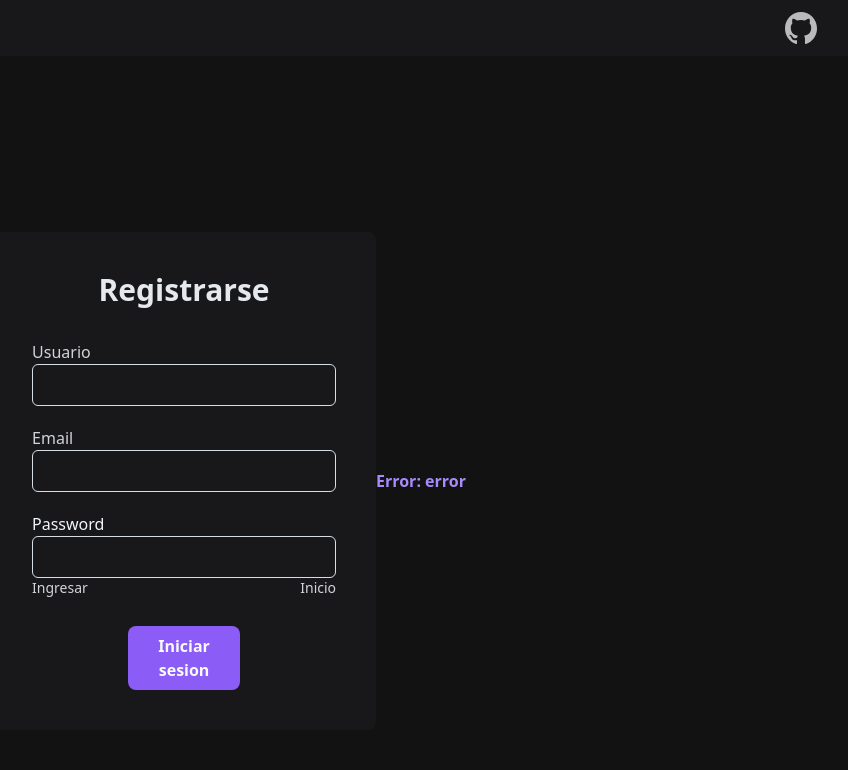
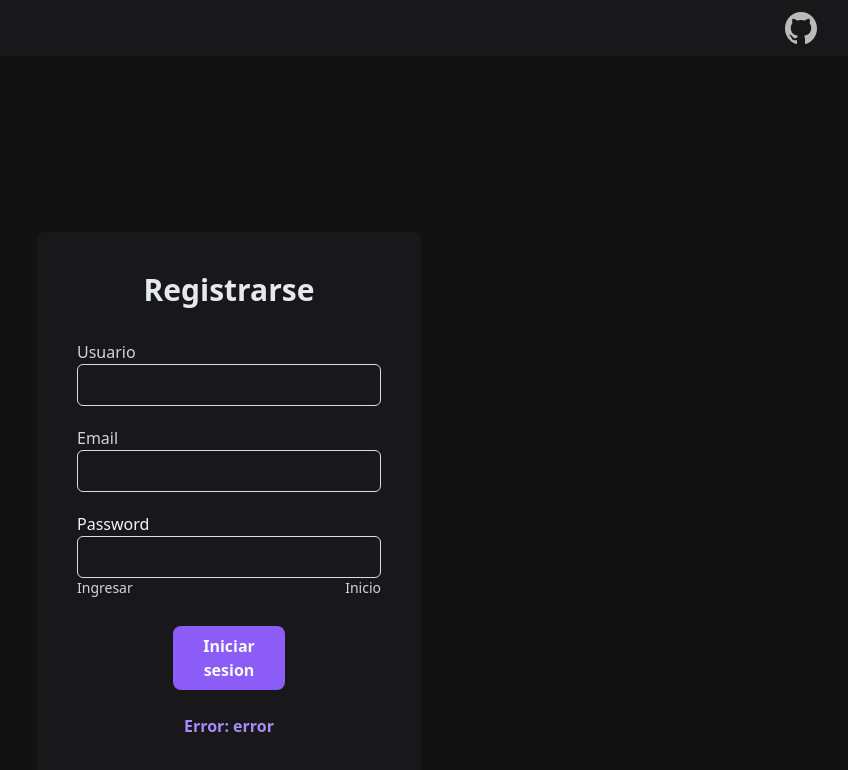
Before and after one commit to villarroelsaad/Acortador_links, a React (Vite) app: page /register in a window 1280 px wide. Both pictures are taken after typing "Sample", "Sample", "Sample123" into the empty fields and a click on the button "Iniciar sesion". Shown: the top 770 px of the page, without its empty margins (411-1259 px from the left). Built offline with nearby package versions, Linux system fonts and the light colour scheme; no server answers.

Commit message:
validate

```diff
--- a/src/components/register.jsx
+++ b/src/components/register.jsx
@@ -45,8 +45,9 @@ export const Register = () => {
             <Link to='../' className='text-slate-100 opacity-85 text-end text-sm hover:text-violet-400' href='./'>Inicio</Link>
           </div>
           <button type='submit' className='bg-violet-500 text-slate-50 w-28 p-2 self-center text-center mt-7 rounded-lg font-semibold active:opacity-85 transition-all'>Iniciar sesion</button>
+          {error && <p className='text-center mt-6 font-semibold text-violet-400'>Error: {error}</p>}
         </div>
-        {error && <p className='text-center  font-semibold text-violet-400'>Error: {error}</p>}
+
       </section>
     </form>
   )
```
Also changed, not shown: 1 other file (tests, documents, lock files or other folders).
